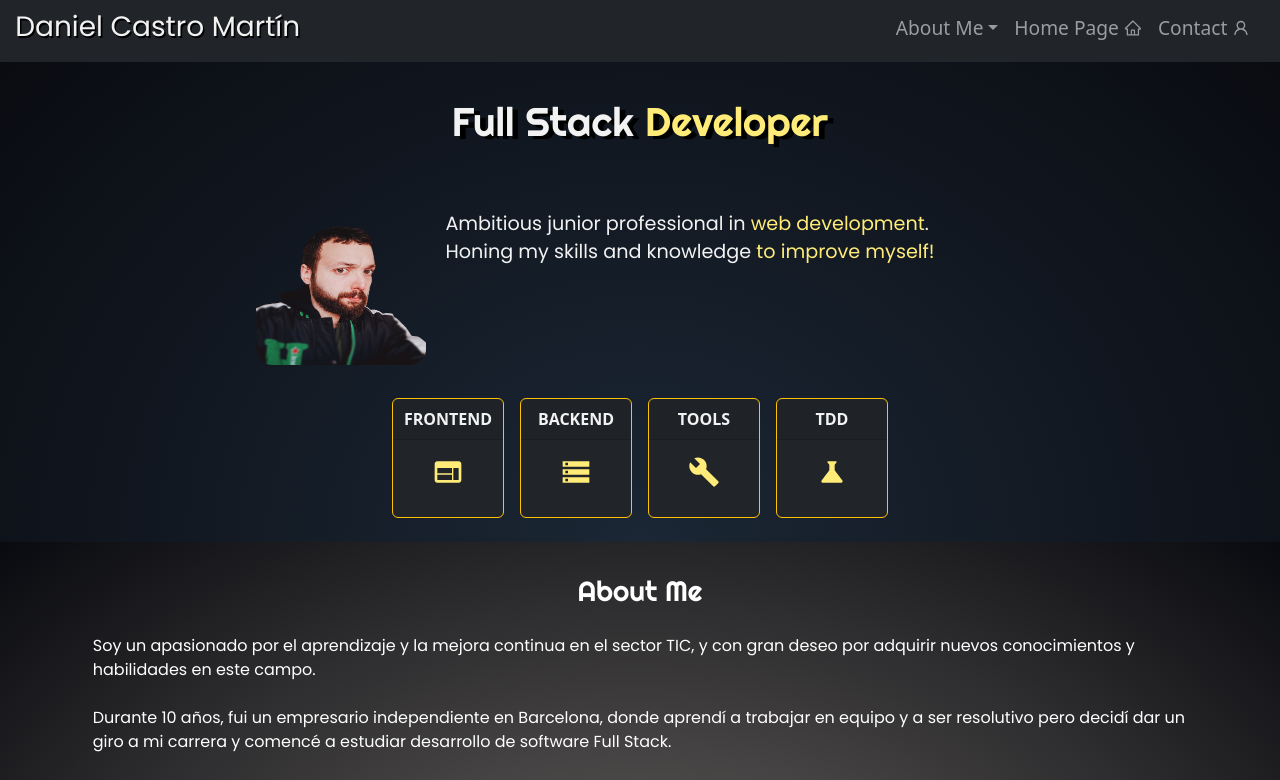
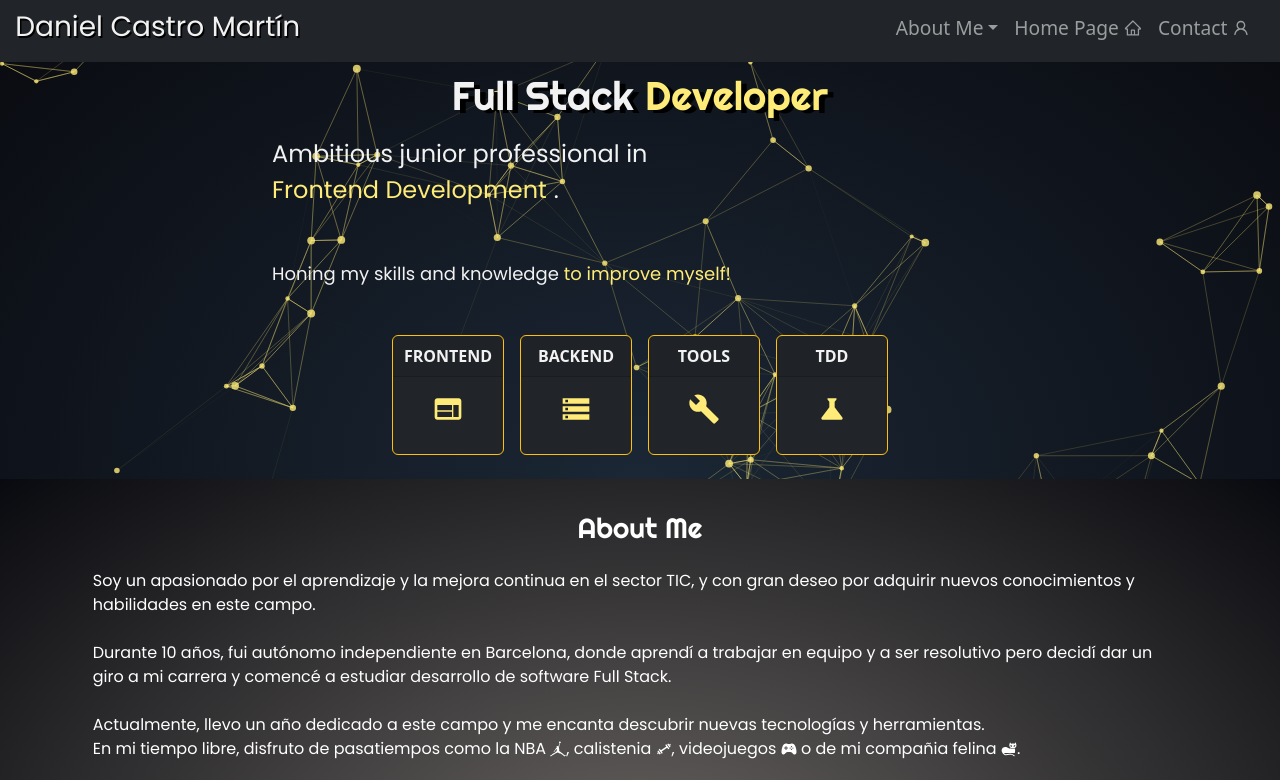
Before and after one commit to DCM91/myportfolio, a React (Create React App) app: page / in a window 1280 px wide. Shown: the top 780 px of the page. Built offline with nearby package versions, Linux system fonts and the light colour scheme.

Commit message:
COSAS WAPAS

```diff
--- a/package.json
+++ b/package.json
@@ -13,10 +13,14 @@
     "react-bootstrap": "^2.7.0",
     "react-dom": "^18.2.0",
     "react-icons": "^4.7.1",
+    "react-particles": "^2.8.0",
     "react-router-dom": "^6.7.0",
     "react-scripts": "5.0.1",
     "react-scroll": "^1.8.9",
+    "react-tsparticles": "^2.8.0",
+    "react-type-animation": "^2.1.2",
     "styled-components": "^5.3.6",
+    "tsparticles": "^2.8.0",
     "web-vitals": "^2.1.4"
   },
   "scripts": {
--- a/src/components/HomePage/HPComponents/HPInfo.js
+++ b/src/components/HomePage/HPComponents/HPInfo.js
@@ -41,7 +41,7 @@ const InfoStyle = styled.div`
     justify-content: center;
     text-align: center;
 .box{
-  width: 100%%;
+  width: 100%;
   min-height: fit-content;
   max-height: max-content;
   display: flex;
@@ -52,6 +52,7 @@ const InfoStyle = styled.div`
   margin: 1rem;
   padding: 1rem;
   height: 10WH;
+  z-index: 1;
 }
 .Aboutme{
   margin-top: 0;
--- a/src/components/HomePage/HPComponents/HPcomponents/AboutMe.js
+++ b/src/components/HomePage/HPComponents/HPcomponents/AboutMe.js
@@ -18,7 +18,7 @@ export const AboutMe = () => {
           Soy un apasionado por el aprendizaje y la mejora continua en el sector TIC, y con gran deseo por adquirir nuevos conocimientos y habilidades en este campo.<br />
           <br />
 
-          Durante 10 años, fui un empresario independiente en Barcelona, donde aprendí a trabajar en equipo y a ser resolutivo pero decidí dar un giro a mi carrera y comencé a estudiar desarrollo de software Full Stack.<br/>
+          Durante 10 años, fui autónomo independiente en Barcelona, donde aprendí a trabajar en equipo y a ser resolutivo pero decidí dar un giro a mi carrera y comencé a estudiar desarrollo de software Full Stack.<br/>
           <br />
           Actualmente, llevo un año dedicado a este campo y me encanta descubrir nuevas tecnologías y herramientas.<br />En mi tiempo libre, disfruto de pasatiempos como la NBA <SiJordan/>, calistenia <CgGym />, videojuegos <IoGameController /> o de mi compañia felina <GiCat/>.<br />
           <br />
@@ -34,25 +34,15 @@ const AbouStyle= styled.div`
 
   display: block;
   text-align: center;
-  padding: 4rem;
-  padding-top: 2rem;
+  padding: 2rem 4rem;
   text-decoration: none;
   color: white;
-  background-color: #686461;
   background: radial-gradient(ellipse at bottom,#686461 0,#090a0f 100%);
   font-family: "Poppins", sans-serif;
   width: 100%;
-  height: 55vh;
+  height: fit-content;
   overflow: hidden;
-  transition: height 3s ease-in-out;
-
-  :hover{
-    transition: height 3s ease-in-out;
-
-    height: fit-content;
-
-
-  }
+  z-index: 1;
 
 
 
--- a/src/components/HomePage/HPComponents/HPcomponents/Skills.js
+++ b/src/components/HomePage/HPComponents/HPcomponents/Skills.js
@@ -37,6 +37,8 @@ const SkillsStyle= styled.div`
     justify-content: center;
     text-decoration: none;
     color: white;
+    background: radial-gradient(ellipse at bottom,#1b2735 0,#090a0f 100%);
+    z-index: 1;
 
 
 h5{
--- a/src/components/HomePage/HPComponents/MySelf.js
+++ b/src/components/HomePage/HPComponents/MySelf.js
@@ -1,27 +1,46 @@
 import React from "react";
+import { TypeAnimation } from "react-type-animation";
 import styled from "styled-components";
 import { CardsMyself } from "./Myselfcomponts/CardsMyself";
+import { Partic } from "./Utils/Partic";
 
 export const MySelf = () => {
   return (
     <SelfStyle>
+          <Partic />
           <h1>
             Full Stack <span>Developer</span>
           </h1>
         <div className="content">
 
+          <section>
+            <div>
+            <p className="texto1">
+              Ambitious junior professional in<br/>
+              <TypeAnimation
+              sequence={[
+              'Web Development',
+              2000,
+              'Frontend Development',
+              2000,
+              'Backend Development',
+              2000,
+              'TDD',
+              2000,
+              ]}
+              speed={40} // Custom Speed from 1-99 - Default Speed: 40
+              style={{ fontSize: '1em' }}
+              wrapper="span" // Animation will be rendered as a <span>
+              repeat={Infinity} // Repeat this Animation Sequence infinitely
+            />.
+              <br/><br/>
+            </p>
 
-          <section>
-          <img
-            alt="./img/IMG_20221222_140056.png"
-            src={require("./img/IMG_20221222_140056.png")}
-          />
-            <p className="texto1">
-              Ambitious junior professional in
-              <span> web development</span>.<br/>
+            <p className="texto2">
               Honing my skills and knowledge{" "}
               <span>to improve myself!</span>
             </p>
+            </div>
           </section>
           <div className="section2">
             <CardsMyself />
@@ -55,48 +74,58 @@ const SelfStyle = styled.div`
     display: flex;
     flex-direction: row;
     justify-content: center;
-    width: 80%;
+    width: 100%;
     max-height: max-content;
+
   }
   .section2{
     width: 100%;
     display: flex;
     flex-direction: column;
     flex-wrap: wrap;
+    z-index: 1;
   }
   h1 {
     color: #f2f2f2;
-    padding-top: 3rem;
+    padding-top: 1.5rem;
     text-shadow: #000 0.35rem 0.2rem;
     font-family: "Righteous", cursive;
     padding-right: -0.4rem;
     text-align: center;
     width: 100%;
+    z-index: 1;
   }
   span {
     color: #ffec78;
   }
-  img {
-    margin: .05rem;
-    padding-top: 2rem;
-    width: 11rem ;
-    height: 11rem;
-    margin-right: .2em;
-    margin-left: 0;
-    margin-top: 2.2rem;
-    border-radius: 1rem;
+  #tsparticles {
+
+    z-index: 0;
+    max-height: fit-content;
 
   }
   .texto1 {
     color: #f2f2f2;
     font-family: "Poppins", sans-serif;
-    font-size: larger;
-    padding-top: 3.5rem;
+    font-size: x-large;
+    padding-top: .5rem;
     width: 80%;
     padding-left: 1rem;
     text-align: start;
     min-height: fit-content;
     max-height: max-content;
+    z-index: 1;
+  }
+  .texto2{
+    color: #f2f2f2;
+    font-family: "Poppins", sans-serif;
+    font-size: large;
 
+    width: 80%;
+    padding-left: 1rem;
+    text-align: start;
+    min-height: fit-content;
+    max-height: max-content;
+    z-index: 1;
   }
 `;
--- /dev/null
+++ b/src/components/HomePage/HPComponents/Utils/Partic.js
@@ -0,0 +1,99 @@
+import { useCallback } from "react";
+import Particles from "react-particles";
+import { loadFull } from "tsparticles";
+
+export const Partic= () => {
+    const particlesInit = useCallback(async engine => {
+        console.log(engine);
+        // you can initiate the tsParticles instance (engine) here, adding custom shapes or presets
+        // this loads the tsparticles package bundle, it's the easiest method for getting everything ready
+        // starting from v2 you can add only the features you need reducing the bundle size
+        await loadFull(engine);
+    }, []);
+
+    const particlesLoaded = useCallback(async container => {
+        await console.log(container);
+    }, []);
+
+    return (
+        <Particles
+            id="tsparticles"
+            init={particlesInit}
+            loaded={particlesLoaded}
+            options={{
+                background: {
+                    color: {
+                        value: "radial-gradient(ellipse at bottom,#1b2735 0,#090a0f 100%)",
+
+
+                    },
+                },
+                fpsLimit: 120,
+                interactivity: {
+                    events: {
+                        onClick: {
+                            enable: true,
+                            mode: "push",
+                        },
+                        onHover: {
+                            enable: true,
+                            mode: "repulse",
+                        },
+                        resize: true,
+                    },
+                    modes: {
+                        push: {
+                            quantity: 4,
+                        },
+                        repulse: {
+                            distance: 200,
+                            duration: 0.4,
+                        },
+                    },
+                },
+                particles: {
+                    color: {
+                        value: "#ffec78",
+                    },
+                    links: {
+                        color: "#ffec78",
+                        distance: 150,
+                        enable: true,
+                        opacity: 0.5,
+                        width: 1,
+                    },
+                    collisions: {
+                        enable: true,
+                    },
+                    move: {
+                        directions: "none",
+                        enable: true,
+                        outModes: {
+                            default: "bounce",
+                        },
+                        random: false,
+                        speed: 2,
+                        straight: false,
+                    },
+                    number: {
+                        density: {
+                            enable: true,
+                            area: 800,
+                        },
+                        value: 80,
+                    },
+                    opacity: {
+                        value: 0.8,
+                    },
+                    shape: {
+                        type: "circle",
+                    },
+                    size: {
+                        value: { min: 2, max: 4 },
+                    },
+                },
+                detectRetina: true,
+            }}
+        />
+    );
+};
--- a/src/components/HomePage/HomePage.js
+++ b/src/components/HomePage/HomePage.js
@@ -21,6 +21,7 @@ div{
     justify-content: center;
     justify-items: center;
     width: 100%;
+    z-index: 1;
 }
 
 
--- a/src/components/NavBar.js
+++ b/src/components/NavBar.js
@@ -57,8 +57,9 @@ export const CanvassNav = () => {
 }
 
 const NavBarStyle= styled.div`
-
+position: absolute;
 margin: .1rem .3rem;
+z-index: 100;
 
 
 .mb-3 {
```
Also changed, not shown: 1 other file (tests, documents, lock files or other folders).
